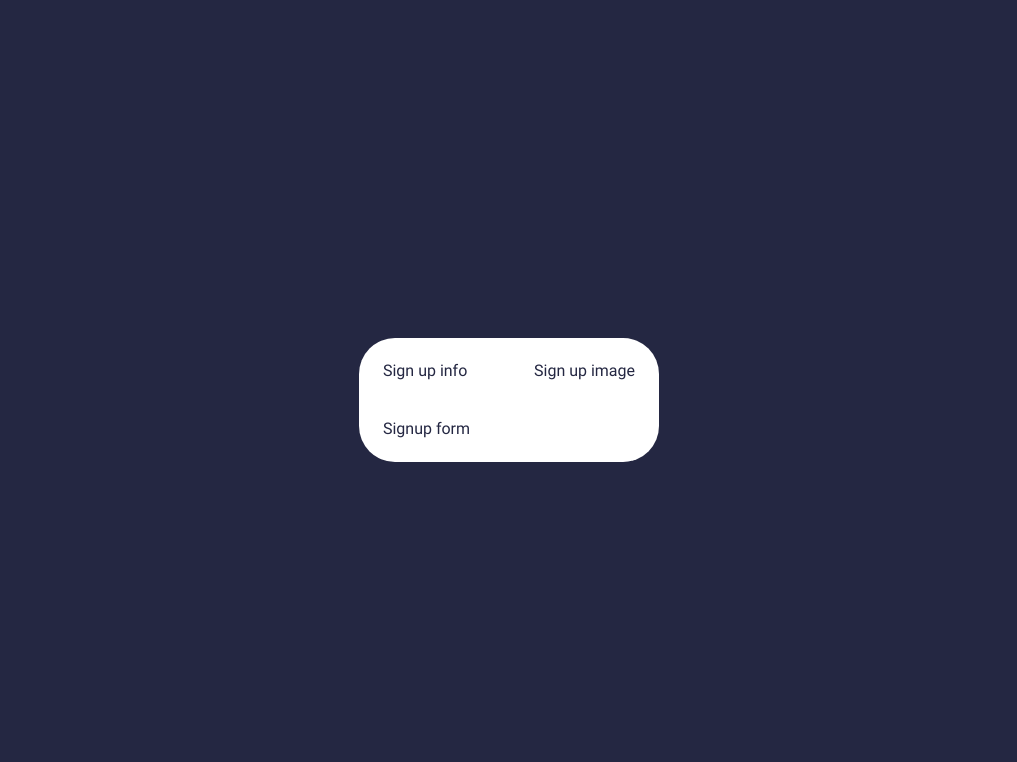
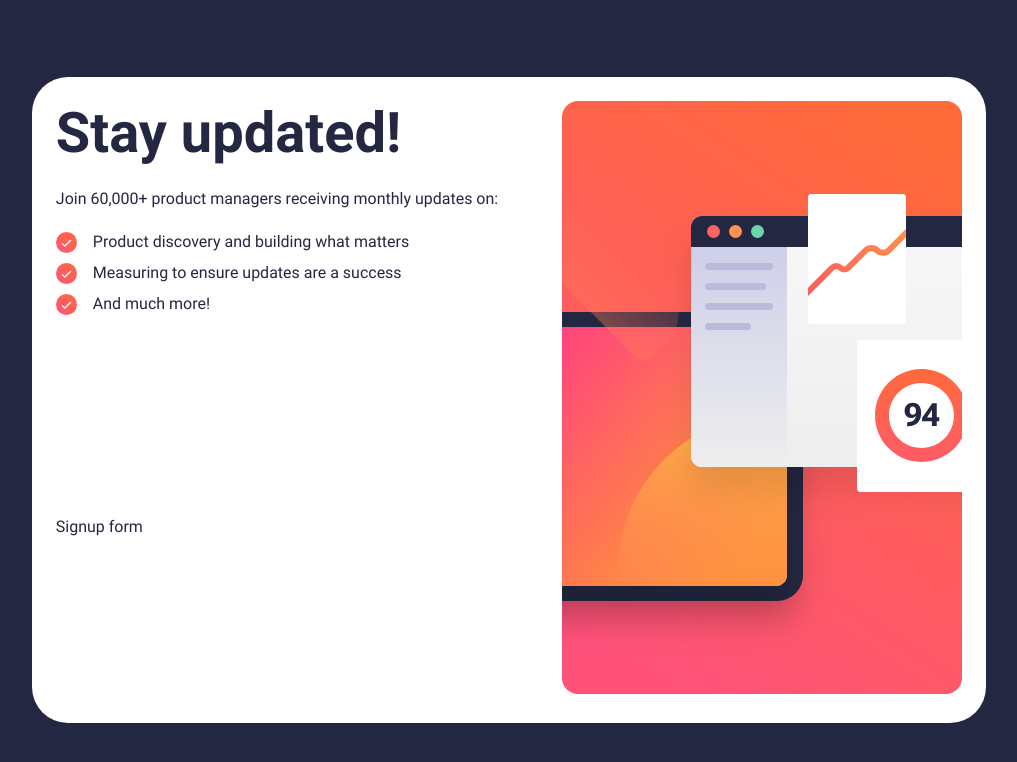
Before and after one commit to Dmitry528/Frontend-Mentor_Newsletter-sign-up, a React (Create React App) app: page / in a window 1280 px wide. Shown: the top 762 px of the page, without its empty margins (131-1148 px from the left). Built offline with nearby package versions, Linux system fonts and the light colour scheme.

Commit message:
finished info section (styles)

```diff
--- a/src/components/SignUpImage/SignUpImage.tsx
+++ b/src/components/SignUpImage/SignUpImage.tsx
@@ -1,8 +1,12 @@
 import signUpImageStyles from 'styles/modules/components/SignUpImage.module.css';
+
+import desktopIllustration from 'assets/images/illustration-sign-up-desktop.svg';
 
 export const SignUpImage = () => (
   <div className={signUpImageStyles.signUpImage}>
-    <p>Sign up image</p>
+    <picture>
+      <img src={desktopIllustration} alt='desktop illustration' />
+    </picture>
   </div>
 );
 
--- a/src/components/SignUpInfo/SignUpInfo.tsx
+++ b/src/components/SignUpInfo/SignUpInfo.tsx
@@ -1,7 +1,28 @@
 import signUpInfoStyles from 'styles/modules/components/SignUpInfo.module.css';
 
+import successIcon from 'assets/images/icon-success.svg';
+
 export const SignUpInfo = () => (
-  <div className={signUpInfoStyles.signUpInfo}>Sign up info</div>
+  <div className={signUpInfoStyles.signUpInfo}>
+    <h1 className={signUpInfoStyles.signUpInfo__title}>Stay updated!</h1>
+    <p>
+      Join 60,000+ product managers receiving monthly updates on:
+    </p>
+    <ul className={signUpInfoStyles.signUpInfo__list}>
+      <li className={signUpInfoStyles.signUpInfo__item}>
+        <img className={signUpInfoStyles.signUpInfo__icon} src={successIcon} alt='success icon' />
+        <p>Product discovery and building what matters</p>
+      </li>
+      <li className={signUpInfoStyles.signUpInfo__item}>
+        <img className={signUpInfoStyles.signUpInfo__icon} src={successIcon} alt='success icon' />
+        <p>Measuring to ensure updates are a success</p>
+      </li>
+      <li className={signUpInfoStyles.signUpInfo__item}>
+        <img className={signUpInfoStyles.signUpInfo__icon} src={successIcon} alt='success icon' />
+        <p>And much more!</p>
+      </li>
+    </ul>
+  </div>
 )
 
 export default SignUpInfo;
--- a/src/styles/global.css
+++ b/src/styles/global.css
@@ -10,3 +10,7 @@ body {
   font-weight: var(--default-font-weight);
   color: var(--dark-navy);
 }
+
+h1 {
+  margin: 0;
+}
--- a/src/styles/modules/App.module.css
+++ b/src/styles/modules/App.module.css
@@ -1,6 +1,6 @@
 .app {
   display: grid;
-  place-items: center;
+  place-content: center;
 
   min-height: 100vh;
   background-color: var(--dark-navy);
--- a/src/styles/modules/components/SignUpInfo.module.css
+++ b/src/styles/modules/components/SignUpInfo.module.css
@@ -1,3 +1,34 @@
 .signUpInfo {
   grid-area: info;
+
+  display: flex;
+  flex-direction: column;
+
+  gap: 1.5rem;
 }
+
+.signUpInfo__title {
+  font-size: 3.5rem;
+  font-weight: 700;
+}
+
+.signUpInfo__list {
+  display: flex;
+  flex-direction: column;
+  list-style: none;
+
+  gap: 0.62rem;
+}
+
+.signUpInfo__item {
+  font-size: 1rem;
+
+  display: flex;
+  align-items: center;
+  gap: 1rem;
+}
+
+.signUpInfo__icon {
+  height: 21px;
+  width: 21px;
+}
```
